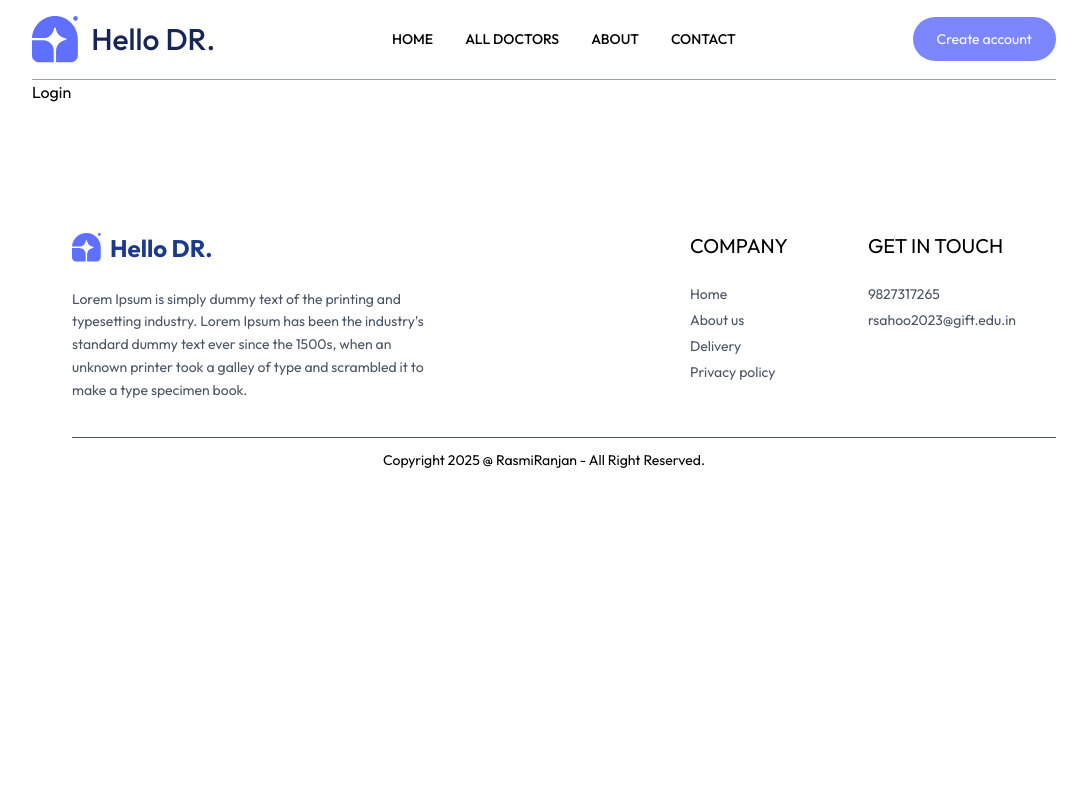
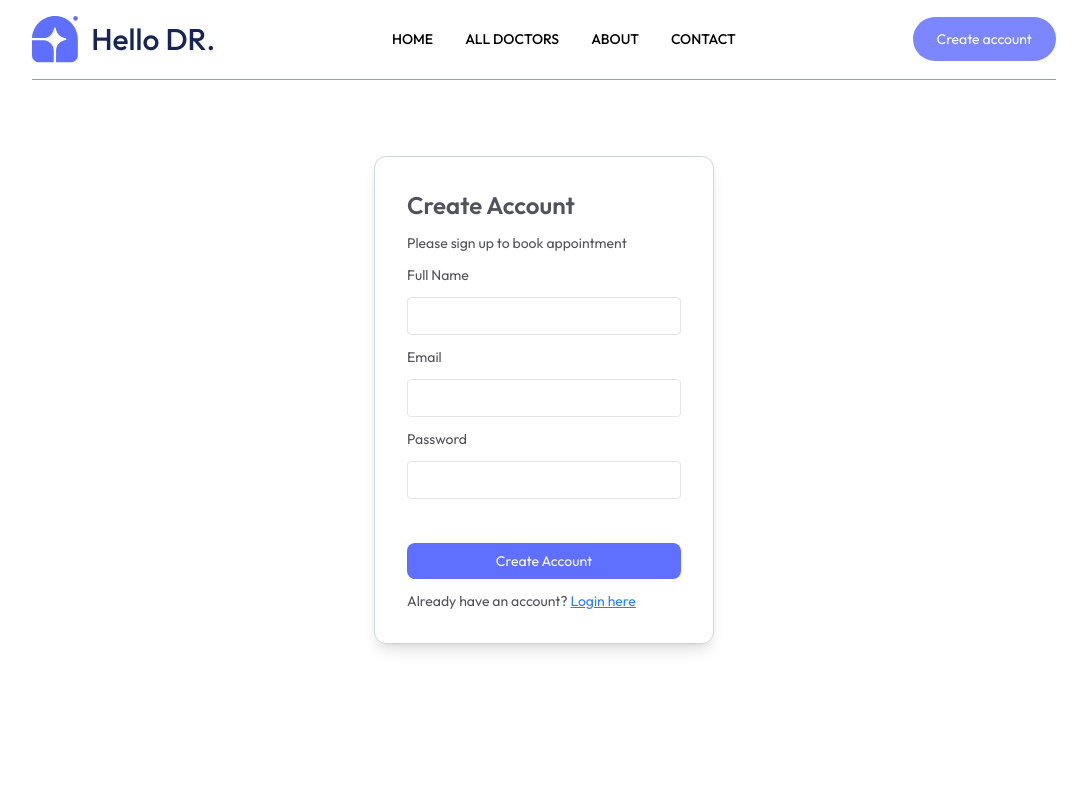
Before and after one commit to RasmiRanjan03/Hello-DR., a React (Vite) app in the folder Frontend/: page /login in a window 1280 px wide. Shown: the top 800 px of the page, without its empty margins (96-1183 px from the left). Built offline with nearby package versions, Linux system fonts and the light colour scheme.

Commit message:
Log in and sign in page complete

```diff
--- a/Frontend/src/pages/Appoontment.jsx
+++ b/Frontend/src/pages/Appoontment.jsx
@@ -1,10 +1,11 @@
 import React, { useContext, useEffect, useState } from 'react'
 import { AppContext } from '../context/AppContextProvider'
-import { useParams } from 'react-router-dom'
+import { useNavigate, useParams } from 'react-router-dom'
 import { Link } from 'react-router-dom'
 import { assets } from '../assets/assets_frontend/assets'
 
 const Appoontment = () => {
+  const navigate=useNavigate()
   const {docId}=useParams()
   const {doctors,currencySymbol}=useContext(AppContext)
   const dates=['SUN','MON','TUE','WED','THU','FRI','SAT']
@@ -116,7 +117,10 @@ const getAvailableSlotes=()=>{
               }
                 </div>
 
-            <button className='bg-[#5F6FFF] text-white text-sm font-light mt-6 px-20 py-3 rounded-full'>Book an appointment</button>
+            <button onClick={()=>{
+              console.log('HI')
+              navigate('/My_appointment')
+            }} className='bg-[#5F6FFF] cursor-pointer text-white text-sm font-light mt-6 px-20 py-3 rounded-full'>Book an appointment</button>
         </div>
       </div>
       <div className='mt-20'>
--- a/Frontend/src/pages/Login.jsx
+++ b/Frontend/src/pages/Login.jsx
@@ -1,8 +1,46 @@
-import React from 'react'
+import React, { useState } from 'react'
 
 const Login = () => {
+  const [name, setname] = useState('')
+  const [state, setstate] = useState('signup')
+  const [gmail, setgmail] = useState('')
+  const [password, setpassword] = useState('')
+  const onSubmitHandler = async (event) => {
+    event.preventDefault()
+
+  }
+
   return (
-    <div>Login</div>
+    <>
+      <form onSubmit={onSubmitHandler} className='flex min-h-[80vh] items-center'>
+        <div className='flex flex-col gap-3 m-auto items-start p-8 min-w-[340px] border text-sm border-gray-300 rounded-xl text-zinc-600 shadow-lg'>
+          <h1 className='text-2xl font-semibold'>{state === 'signup' ? 'Create Account' : 'Login'}</h1>
+          <p className=''>{state === 'signup' ? 'Please sign up to book appointment' : 'Please log in to book appointment'}</p>
+          <p className={`${state === 'login' ? 'hidden' : ''}`}>Full Name</p>
+          <input
+            className={`${state === 'login' ? 'hidden' : ''} border border-zinc-200 rounded p-2 w-full`}
+            onChange={(e) => setname(e.target.value)}
+            type='text'
+            name='name'
+            value={name}
+          />
+          <p>Email</p>
+          <input className='border border-zinc-200 rounded p-2 w-full' onChange={(e) => setgmail(e.target.value)} type='email' value={gmail} />
+          <p>Password</p>
+          <input className='border border-zinc-200 rounded p-2 w-full' onChange={(e) => setpassword(e.target.value)} type='password' value={password} />
+          <br />
+          <button className='flex items-center justify-center bg-[#5F6FFF] text-white w-full p-2 rounded-lg' type='submit'>{state === 'signup' ? 'Create Account' : 'Login'}</button>
+          <p>
+            {state === 'signup' ? 'Already have an account?' : "Don't have an account?"}{' '}
+            <span className='text-blue-500 cursor-pointer underline' onClick={() => setstate(state === 'signup' ? 'login' : 'signup')}>
+              {state === 'signup' ? 'Login here' : 'Create account'}
+            </span>
+          </p>
+
+        </div>
+      </form>
+    </>
+
   )
 }
 
```
